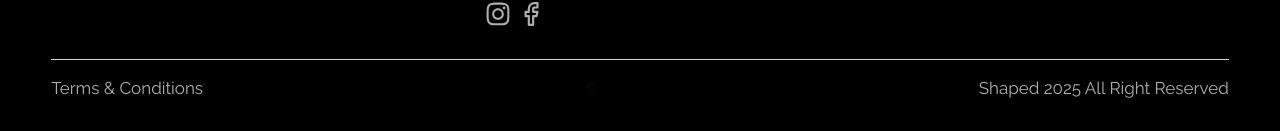
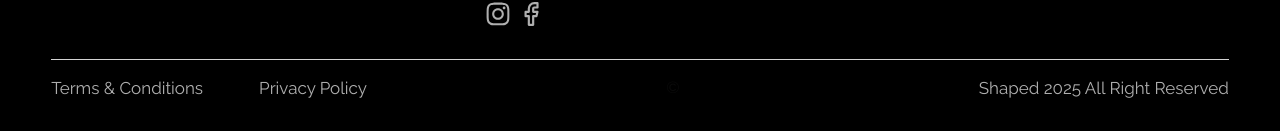
Before and after one commit to kizzy-shaped/shaped, a Next.js app: page / in a window 1280 px wide. Shown: the part 5961-6092 px from the top of the page. Built offline with nearby package versions, Linux system fonts and the light colour scheme.

Commit message:
Update footer.tsx

```diff
--- a/components/footer.tsx
+++ b/components/footer.tsx
@@ -159,7 +159,7 @@ function Footer() {
               link="/terms_conditions"
               text="Terms & Conditions"
             />
-{/*             <LinkSubtitleTile link="/privacy_policy" text="Privacy Policy" /> */}
+            <LinkSubtitleTile link="/privacy_policy" text="Privacy Policy" />
           </div>
           &copy;{" "}
           <SubtitleTile
```
